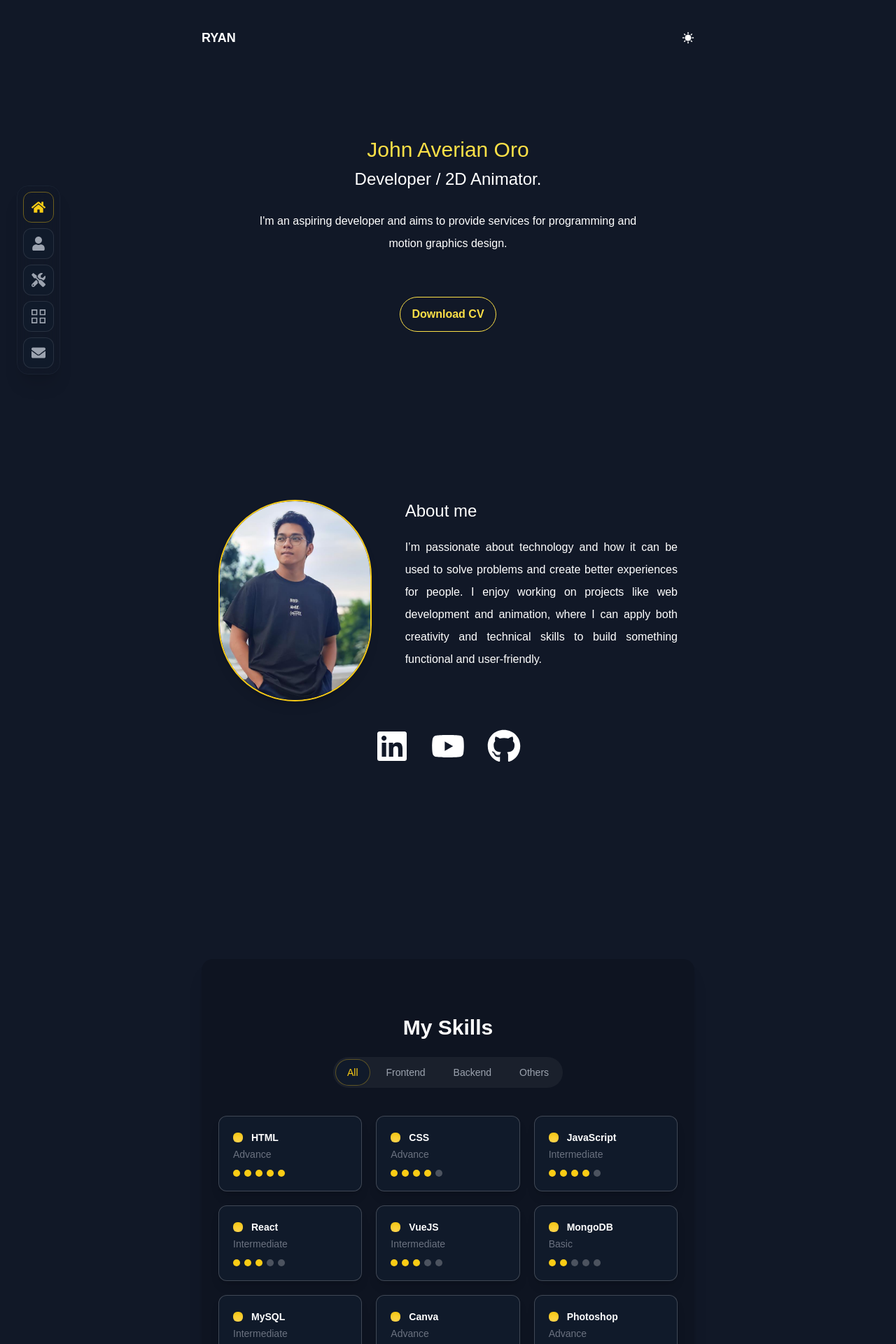
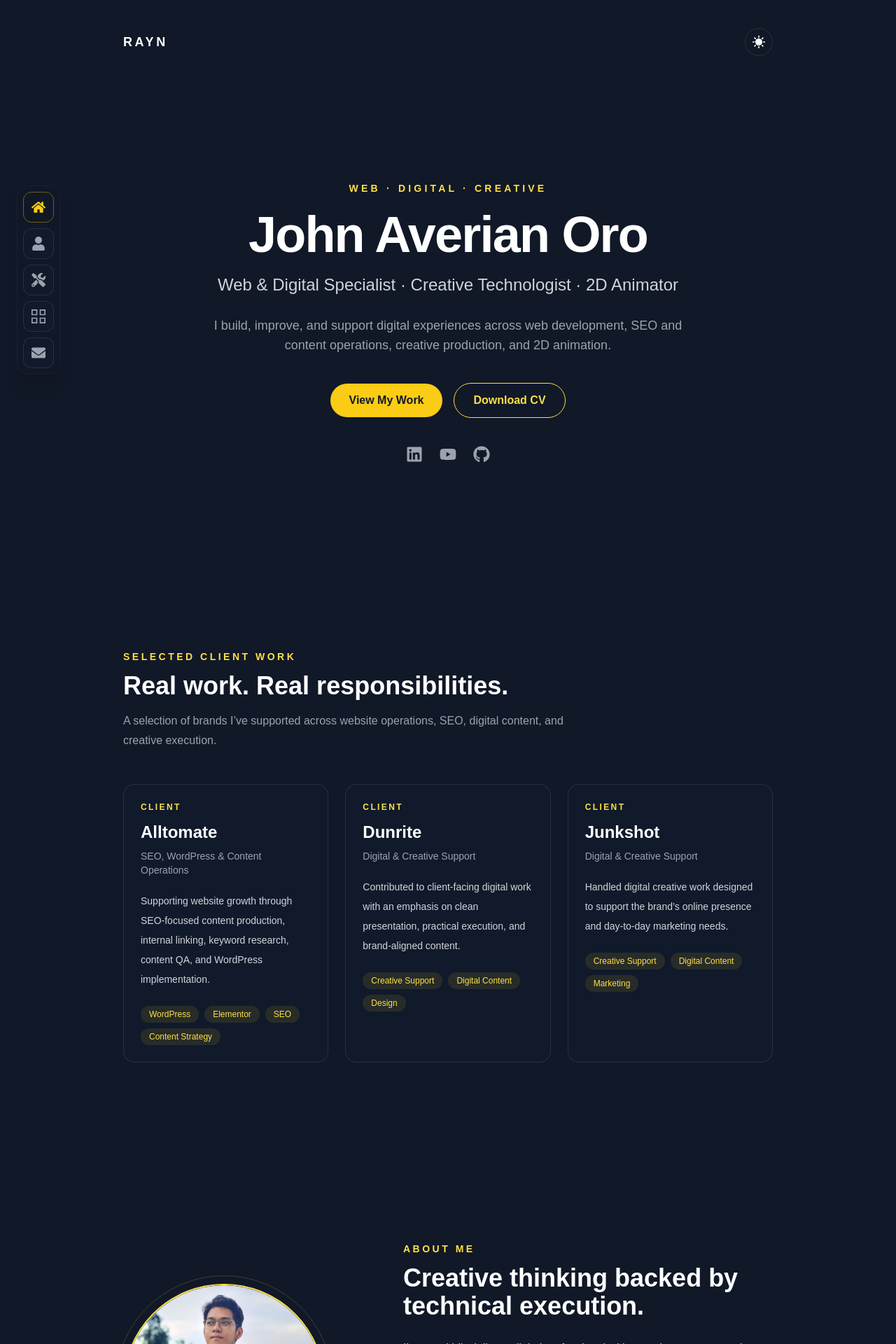
Before and after one commit to RaynGH/new-portfolio-main, a React (Create React App) app: page / in a window 1280 px wide. Shown: the top 1920 px of the page at 70% size. Built offline with nearby package versions, Linux system fonts and the light colour scheme.

Commit message:
refine homepage structure and professional positioning

```diff
--- a/src/Pages/Homepage.jsx
+++ b/src/Pages/Homepage.jsx
@@ -1,10 +1,8 @@
-import React from 'react';
-// import { FaMoon } from "react-icons/fa";
+import React, { useState } from 'react';
+import { FaGithub, FaLinkedin, FaYoutube } from 'react-icons/fa';
+import { MdSunny } from 'react-icons/md';
+
 import Image from '../Images/CroppedPic.png';
-import { FaLinkedin, FaYoutube, FaGithub, FaViber, FaFacebookMessenger } from "react-icons/fa";
-import { MdSunny } from "react-icons/md";
-
-import { useState } from 'react';
 import CV from '../Assets/John_Averian_Oro_Resume.pdf';
 
 import Skills from '../Components/Skills.jsx';
@@ -13,101 +11,237 @@ import Sidebar from '../Components/Sidebar.jsx';
 import Projects from '../Components/Projects.jsx';
 import Services from '../Components/Services.jsx';
 import ContactMe from '../Components/ContactMe.jsx';
+
+const CLIENTS = [
+  {
+    name: 'Alltomate',
+    role: 'SEO, WordPress & Content Operations',
+    description:
+      'Supporting website growth through SEO-focused content production, internal linking, keyword research, content QA, and WordPress implementation.',
+    tags: ['WordPress', 'Elementor', 'SEO', 'Content Strategy'],
+  },
+  {
+    name: 'Dunrite',
+    role: 'Digital & Creative Support',
+    description:
+      'Contributed to client-facing digital work with an emphasis on clean presentation, practical execution, and brand-aligned content.',
+    tags: ['Creative Support', 'Digital Content', 'Design'],
+  },
+  {
+    name: 'Junkshot',
+    role: 'Digital & Creative Support',
+    description:
+      'Handled digital creative work designed to support the brand’s online presence and day-to-day marketing needs.',
+    tags: ['Creative Support', 'Digital Content', 'Marketing'],
+  },
+];
+
 function Homepage() {
-
   const [darkMode, setDarkMode] = useState(true);
 
   return (
-        <div className={darkMode ? "dark" : ""}>
-        <BottomDock/>
-        <Sidebar/>
-        <main className='bg-white px-10 md:px-20 lg:px-72 dark:bg-gray-900 dark:ease-in-out duration-150 py-0'>
-            {/* Navbar */}
-            <section id='home'>
-                <nav className='py-10 mb-12 flex justify-between '>
-                    <h1 className='text-lg dark:text-white font-semibold'>RYAN</h1>
-                    <ul className='flex items-center'>
-                        <li>
-                            <MdSunny onClick={() => setDarkMode(!darkMode)} className='cursor-pointer text-lg dark:text-white
-                             dark:hover:text-yellow-300'/>
-                        </li>
-                    </ul>
+    <div className={darkMode ? 'dark' : ''}>
+      <BottomDock />
+      <Sidebar />
+
+      <main className="min-h-screen bg-white px-6 sm:px-10 md:px-16 lg:px-28 xl:px-44 2xl:px-64 dark:bg-gray-900 transition-colors duration-200">
+        <section id="home" className="min-h-screen flex flex-col">
+          <nav className="py-8 sm:py-10 flex items-center justify-between">
+            <a
+              href="#home"
+              className="text-lg font-bold tracking-[0.2em] text-gray-900 dark:text-white"
+            >
+              RAYN
+            </a>
+
+            <button
+              type="button"
+              onClick={() => setDarkMode(!darkMode)}
+              aria-label="Toggle light and dark mode"
+              className="grid h-10 w-10 place-items-center rounded-full border border-gray-200 text-gray-700 transition hover:border-green-500 hover:text-green-500 dark:border-white/10 dark:text-white dark:hover:border-yellow-300 dark:hover:text-yellow-300"
+            >
+              <MdSunny className="text-xl" />
+            </button>
           </nav>
-                {/* Intro Section */}
-                {/* text-5xl py-2 text-blue-600 font-medium md:text-6xl dark:text-yellow-300 */}
-                <div className='text-center p-10'>
-                    <center><h2 className='text-4xl relative inline-block w-full max-w-md text-green-500 font-medium md:text-3xl
-                                    before:absolute before:inset-0 before:animate-typewriter
-                                  before:bg-gray-100 dark:before:bg-gray-900 after:absolute after:inset-1 after:w-[0.200em]
-                                    after:animate-caret after:bg-green-500 dark:after:bg-yellow-300 dark:text-yellow-300
-                                    xs:text-sm sm:text-2xl ms:text-[15px] lg:text-3xl'>
-                                    John Averian Oro</h2></center>
-                    <h3 className='text-2xl py-2 md:text-3xl dark:text-white ms:text-md'>Developer / 2D Animator.</h3>
-                    <p className='text-md py-5 leading-8 text-gray-800 md:text-xl max-w-xl mx-auto dark:text-white'>
-                        I'm an aspiring developer and aims to provide services for programming and motion graphics design.
+
+          <div className="flex flex-1 items-center justify-center py-16 sm:py-24">
+            <div className="max-w-4xl text-center">
+              <p className="mb-5 text-xs sm:text-sm font-semibold uppercase tracking-[0.3em] text-green-600 dark:text-yellow-300">
+                Web · Digital · Creative
+              </p>
+
+              <h1 className="text-4xl sm:text-5xl md:text-6xl lg:text-7xl font-bold leading-tight tracking-tight text-gray-900 dark:text-white">
+                John Averian Oro
+              </h1>
+
+              <h2 className="mt-5 text-xl sm:text-2xl md:text-3xl font-medium text-gray-600 dark:text-gray-300">
+                Web & Digital Specialist · Creative Technologist · 2D Animator
+              </h2>
+
+              <p className="mx-auto mt-7 max-w-2xl text-base sm:text-lg leading-8 text-gray-600 dark:text-gray-400">
+                I build, improve, and support digital experiences across web development,
+                SEO and content operations, creative production, and 2D animation.
+              </p>
+
+              <div className="mt-10 flex flex-col sm:flex-row items-center justify-center gap-4">
+                <a
+                  href="#projects"
+                  className="inline-flex min-w-[160px] items-center justify-center rounded-full bg-green-500 px-6 py-3 font-semibold text-white transition hover:bg-green-600 dark:bg-yellow-400 dark:text-gray-900 dark:hover:bg-yellow-300"
+                >
+                  View My Work
+                </a>
+
+                <a
+                  href={CV}
+                  download="John_Averian_Oro_Resume"
+                  className="inline-flex min-w-[160px] items-center justify-center rounded-full border border-green-500 px-6 py-3 font-semibold text-green-600 transition hover:bg-green-500 hover:text-white dark:border-yellow-300 dark:text-yellow-300 dark:hover:bg-yellow-300 dark:hover:text-gray-900"
+                >
+                  Download CV
+                </a>
+              </div>
+
+              <div className="mt-10 flex justify-center gap-6 text-2xl">
+                <a
+                  href="https://www.linkedin.com/in/john-averian-oro-b8ab41280/"
+                  rel="noreferrer"
+                  target="_blank"
+                  aria-label="LinkedIn"
+                  className="text-gray-500 transition hover:text-green-500 dark:text-gray-400 dark:hover:text-yellow-300"
+                >
+                  <FaLinkedin />
+                </a>
+                <a
+                  href="https://www.youtube.com/Rayn2D"
+                  rel="noreferrer"
+                  target="_blank"
+                  aria-label="YouTube"
+                  className="text-gray-500 transition hover:text-green-500 dark:text-gray-400 dark:hover:text-yellow-300"
+                >
+                  <FaYoutube />
+                </a>
+                <a
+                  href="https://github.com/RaynGH"
+                  rel="noreferrer"
+                  target="_blank"
+                  aria-label="GitHub"
+                  className="text-gray-500 transition hover:text-green-500 dark:text-gray-400 dark:hover:text-yellow-300"
+                >
+                  <FaGithub />
+                </a>
+              </div>
+            </div>
+          </div>
+        </section>
+
+        <section id="clients" className="py-24 sm:py-32">
+          <div className="mx-auto max-w-6xl">
+            <div className="mb-12 max-w-2xl">
+              <p className="text-sm font-semibold uppercase tracking-[0.25em] text-green-600 dark:text-yellow-300">
+                Selected Client Work
+              </p>
+              <h2 className="mt-3 text-3xl sm:text-4xl font-bold text-gray-900 dark:text-white">
+                Real work. Real responsibilities.
+              </h2>
+              <p className="mt-4 leading-7 text-gray-600 dark:text-gray-400">
+                A selection of brands I’ve supported across website operations, SEO,
+                digital content, and creative execution.
               </p>
             </div>
-                <div className='flex justify-center'>
-                    <a href={CV} download="John_Averian_Oro_Resume" >
-                        <button type='submit' className='bg-transparent hover:bg-green-500 text-green-700 font-semibold
-                        hover:text-white py-3 px-4 border border-green-500 hover:border-transparent rounded-full
-                        hover:ease-in duration-150 dark:text-yellow-300 dark:border-yellow-300 dark:hover:bg-yellow-400 dark:hover:text-white'
-                        >Download CV</button>
-                    </a>
+
+            <div className="grid gap-6 lg:grid-cols-3">
+              {CLIENTS.map((client) => (
+                <article
+                  key={client.name}
+                  className="rounded-2xl border border-gray-200 bg-white p-6 shadow-sm transition duration-200 hover:-translate-y-1 hover:shadow-lg dark:border-white/10 dark:bg-[#101a2a]"
+                >
+                  <p className="text-xs font-semibold uppercase tracking-[0.2em] text-green-600 dark:text-yellow-300">
+                    Client
+                  </p>
+                  <h3 className="mt-3 text-2xl font-bold text-gray-900 dark:text-white">
+                    {client.name}
+                  </h3>
+                  <p className="mt-2 text-sm font-medium text-gray-500 dark:text-gray-400">
+                    {client.role}
+                  </p>
+                  <p className="mt-5 text-sm leading-7 text-gray-600 dark:text-gray-300">
+                    {client.description}
+                  </p>
+
+                  <div className="mt-6 flex flex-wrap gap-2">
+                    {client.tags.map((tag) => (
+                      <span
+                        key={tag}
+                        className="rounded-full bg-green-50 px-3 py-1 text-xs font-medium text-green-700 dark:bg-yellow-400/10 dark:text-yellow-300"
+                      >
+                        {tag}
+                      </span>
+                    ))}
+                  </div>
+                </article>
+              ))}
+            </div>
           </div>
         </section>
-            <section className='mt-60'id='about'>
-                <div className='max-w-6xl mx-auto lg:px-6 flex flex-col lg:flex-row items-center lg:items-start gap-12'>
-                    <div className="flex-shrink-0 flex justify-center lg:justify-start w-full lg:w-1/3">
-                        <img src={Image} className='w-72 h-72 rounded-full object-cover border-2 border-green-500 shadow-lg dark:border-yellow-400' alt='profile'/>
+
+        <section id="about" className="py-24 sm:py-32">
+          <div className="mx-auto max-w-6xl grid gap-12 lg:grid-cols-[0.8fr_1.2fr] items-center">
+            <div className="flex justify-center lg:justify-start">
+              <div className="relative">
+                <div className="absolute -inset-3 rounded-full border border-green-500/20 dark:border-yellow-300/20" />
+                <img
+                  src={Image}
+                  className="relative h-64 w-64 sm:h-72 sm:w-72 rounded-full object-cover border-2 border-green-500 shadow-xl dark:border-yellow-300"
+                  alt="John Averian Oro"
+                />
               </div>
-                    <div className="w-full lg:w-2/3 text-center lg:text-left">
-                      <h3 className="text-2xl font-semiboldmb-4 dark:text-white text-gray-800 mb-5">About me</h3>
-                        <p className="text-md leading-8 text-gray-800 dark:text-white text-justify">
-                          I’m passionate about technology and how it can be used to solve problems and create
-                          better experiences for people. I enjoy working on projects like web development and animation, where I can apply
-                          both creativity and technical skills to build something functional and user-friendly.
+            </div>
+
+            <div>
+              <p className="text-sm font-semibold uppercase tracking-[0.25em] text-green-600 dark:text-yellow-300">
+                About Me
+              </p>
+              <h2 className="mt-3 text-3xl sm:text-4xl font-bold text-gray-900 dark:text-white">
+                Creative thinking backed by technical execution.
+              </h2>
+              <p className="mt-6 text-base leading-8 text-gray-600 dark:text-gray-300">
+                I’m a multidisciplinary digital professional with experience across web
+                development, website operations, SEO-driven content work, technical
+                support, and 2D animation. I enjoy work that sits between creativity and
+                technology—whether that means improving a website, organizing content for
+                better discoverability, solving a technical problem, or bringing a visual
+                idea to life through animation.
+              </p>
+              <p className="mt-4 text-base leading-8 text-gray-600 dark:text-gray-300">
+                My goal is simple: create work that is useful, clear, polished, and built
+                with the end user in mind.
               </p>
             </div>
           </div>
         </section>
-            <section className='py-10'>
-                    <div className='flex justify-center md:justify-center gap-8 text-4xl sm:text-5xl text-gray-600'>
-                        <a href='https://www.linkedin.com/in/john-averian-oro-b8ab41280/' rel='nonreferrer' target='blank'>
-                            <FaLinkedin className='dark:text-white cursor-pointer text-green-500'/>
-                        </a>
-                        <a href='https://www.youtube.com/Rayn2D'  rel='nonreferrer'  target='blank'>
-                            <FaYoutube  className='dark:text-white cursor-pointer text-green-500'/>
-                        </a>
-                        <a href='https://github.com/RaynGH' rel='nonreferrer'  target='blank'>
-                            <FaGithub   className='dark:text-white cursor-pointer text-green-500'/>
-                        </a>
+
+        <section id="skills" className="py-24 sm:py-32">
+          <Skills />
+        </section>
+
+        <section id="services" className="py-16 sm:py-24">
+          <Services />
+        </section>
+
+        <section id="projects" className="py-24 sm:py-32">
+          <Projects />
+        </section>
+
+        <section
+          id="contact"
+          className="relative overflow-hidden py-24 sm:py-32 text-gray-800 dark:text-gray-300"
+        >
+          <div className="mx-auto max-w-7xl">
+            <ContactMe />
           </div>
         </section>
-
-            <section className='mt-60' id='skills'>
-                <Skills/>
-            </section>
-            <section className='mt-36' id='skills'>
-                <Services/>
-            </section>
-            <section className='mt-52' id='projects'>
-                <Projects/>
-            </section>
-            <section id='contact' className='w-full py-32 mt-36 relative overflow-hidden dark:bg-gray-900 bg-white dark:text-gray-300'>
-                <div className='max-w-7xl mx-auto px-6'>
-                    <ContactMe/>
-                </div>
-            </section>
-
       </main>
-
-            {/* <section id='contact' className='w-full py-32 bg-inherit dark:bg-inherit'>
-                <ContactMe/>
-            </section> */}
-        {/* <ScrollBtn/> */}
     </div>
   );
-};
+}
 
 export default Homepage;
```
Lines whose indentation alone changed are shown as unchanged.
